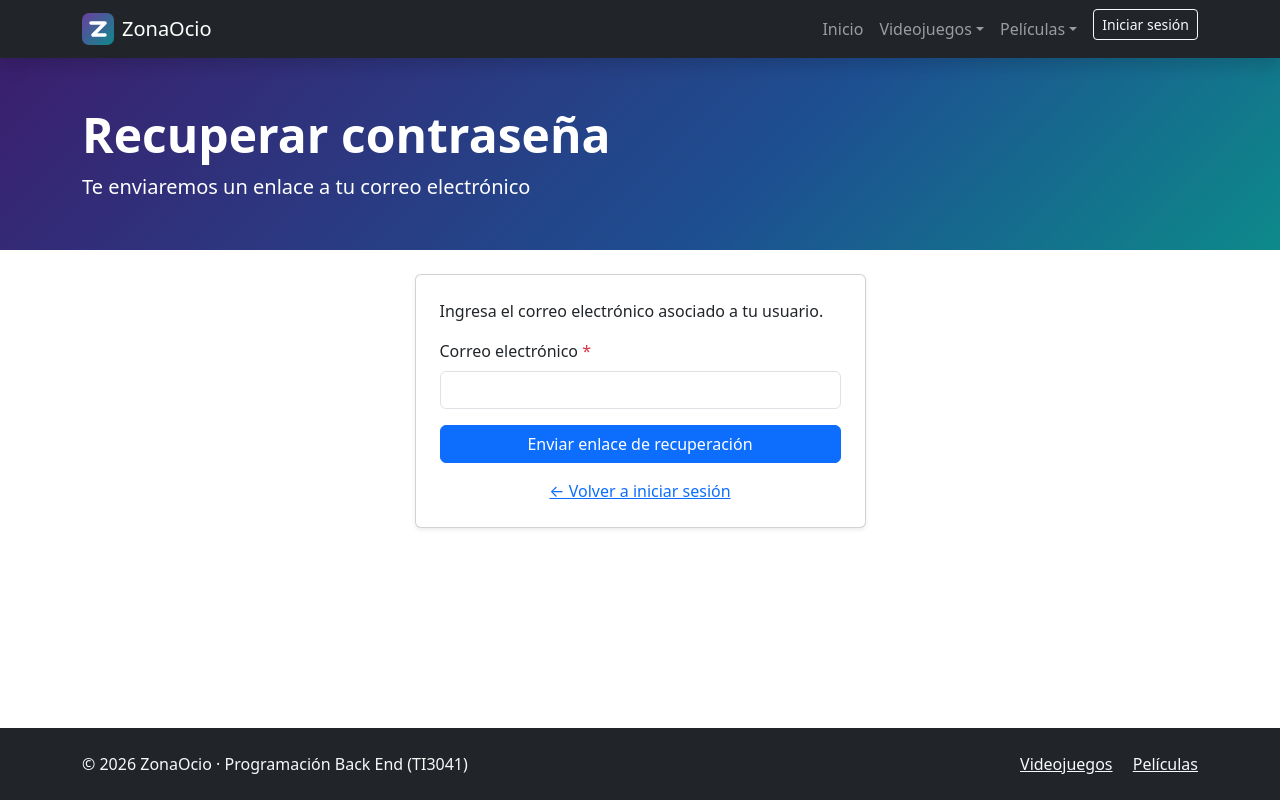
After one commit to SirGabrielValdes/Trabajo-Backend2026, a Django app: page /cuentas/recuperar/ in a window 1280 px wide. The commit adds this page. Run offline with Django 5.2, Linux system fonts and the light colour scheme; some libraries are stand-ins or nearby versions.

Commit message:
Agregar recuperacion de contrasena mediante correo electronico
Flujo con token seguro de Django: solicitud por correo, envio del enlace
(SMTP configurable con variables de entorno), validacion del token,
nueva contrasena y confirmacion. El enlace vence en 1 hora.

Co-Authored-By: Claude Opus 5.5 <noreply@anthropic.com>
Claude-Session: https://claude.ai/code/session_01XTJ2migVMLtmkR3S5ka4cM

```diff
--- a/cuentas/forms.py
+++ b/cuentas/forms.py
@@ -1,5 +1,7 @@
 from django import forms
-from django.contrib.auth.forms import AuthenticationForm, UserCreationForm
+from django.contrib.auth.forms import (
+    AuthenticationForm, PasswordResetForm, SetPasswordForm, UserCreationForm,
+)
 from django.contrib.auth.models import Group, User
 
 from zonaocio.formularios import FormularioBootstrap
@@ -9,6 +11,14 @@ from .roles import ROLES
 
 class LoginForm(FormularioBootstrap, AuthenticationForm):
     """Formulario de inicio de sesión (usuario y contraseña) con estilos Bootstrap."""
+
+
+class RecuperarClaveForm(FormularioBootstrap, PasswordResetForm):
+    """Paso 1 de la recuperación: el usuario ingresa su correo electrónico."""
+
+
+class NuevaClaveForm(FormularioBootstrap, SetPasswordForm):
+    """Paso 2 de la recuperación: el usuario define su nueva contraseña."""
 
 
 class PerfilMixin(forms.Form):
--- a/cuentas/templates/cuentas/login.html
+++ b/cuentas/templates/cuentas/login.html
@@ -19,6 +19,9 @@
                     <div class="d-grid">
                         <button type="submit" class="btn btn-primary">Ingresar</button>
                     </div>
+                    <p class="text-center mt-3 mb-0">
+                        <a href="{% url 'cuentas:recuperar' %}">¿Olvidaste tu contraseña?</a>
+                    </p>
                 </form>
             </div>
         </div>
--- /dev/null
+++ b/cuentas/templates/cuentas/recuperar/asunto.txt
@@ -0,0 +1 @@
+Recuperación de contraseña - ZonaOcio
--- /dev/null
+++ b/cuentas/templates/cuentas/recuperar/solicitar.html
@@ -0,0 +1,25 @@
+{% extends "base.html" %}
+
+{% block titulo %}Recuperar contraseña{% endblock %}
+{% block encabezado %}Recuperar contraseña{% endblock %}
+{% block subtitulo %}Te enviaremos un enlace a tu correo electrónico{% endblock %}
+
+{% block contenido %}
+<div class="row justify-content-center">
+    <div class="col-md-6 col-lg-5">
+        <div class="card shadow-sm">
+            <div class="card-body p-4">
+                <p>Ingresa el correo electrónico asociado a tu usuario.</p>
+                <form method="post" novalidate>
+                    {% csrf_token %}
+                    {% include "includes/formulario_campos.html" %}
+                    <div class="d-grid">
+                        <button type="submit" class="btn btn-primary">Enviar enlace de recuperación</button>
+                    </div>
+                </form>
+                <p class="text-center mt-3 mb-0"><a href="{% url 'cuentas:login' %}">&larr; Volver a iniciar sesión</a></p>
+            </div>
+        </div>
+    </div>
+</div>
+{% endblock %}
--- a/cuentas/urls.py
+++ b/cuentas/urls.py
@@ -9,6 +9,11 @@ urlpatterns = [
     path("login/", views.IniciarSesionView.as_view(), name="login"),
     path("logout/", auth_views.LogoutView.as_view(), name="logout"),
     path("panel/", views.panel, name="panel"),
+    # Recuperación de contraseña por correo
+    path("recuperar/", views.RecuperarClaveView.as_view(), name="recuperar"),
+    path("recuperar/enviado/", views.RecuperarEnviadoView.as_view(), name="recuperar_enviado"),
+    path("recuperar/<uidb64>/<token>/", views.NuevaClaveView.as_view(), name="recuperar_confirmar"),
+    path("recuperar/completado/", views.RecuperarCompletadoView.as_view(), name="recuperar_completado"),
     # Gestión de usuarios
     path("usuarios/", views.usuarios, name="usuarios"),
     path("usuarios/agregar/", views.usuario_crear, name="usuario_crear"),
--- a/cuentas/views.py
+++ b/cuentas/views.py
@@ -7,13 +7,16 @@ from django.contrib.auth.models import User
 from django.core.exceptions import PermissionDenied
 from django.db.models import Count, ProtectedError, Q, Sum
 from django.shortcuts import get_object_or_404, redirect, render
+from django.urls import reverse_lazy
 from django.utils import timezone
 
 from peliculas.models import Pelicula
 from ventas.models import Cliente, Venta
 from videojuegos.models import Videojuego
 
-from .forms import LoginForm, UsuarioCrearForm, UsuarioModificarForm
+from .forms import (
+    LoginForm, NuevaClaveForm, RecuperarClaveForm, UsuarioCrearForm, UsuarioModificarForm,
+)
 from .roles import ADMINISTRADOR, ADMINISTRATIVO, ROLES, SUPERVISOR, obtener_rol
 
 # Mantenedores del sistema: (nombre, ruta del listado, app, modelo)
@@ -38,6 +41,34 @@ class IniciarSesionView(auth_views.LoginView):
     template_name = "cuentas/login.html"
     authentication_form = LoginForm
     redirect_authenticated_user = True
+
+
+# ---------------------------------------------------------------------------
+# Recuperación de contraseña por correo electrónico (sistema de Django).
+# 1) El usuario ingresa su correo  2) Django genera un token seguro y envía el
+# enlace  3) Al abrirlo se valida el token  4) Se define la nueva contraseña.
+# ---------------------------------------------------------------------------
+class RecuperarClaveView(auth_views.PasswordResetView):
+    template_name = "cuentas/recuperar/solicitar.html"
+    form_class = RecuperarClaveForm
+    subject_template_name = "cuentas/recuperar/asunto.txt"
+    email_template_name = "cuentas/recuperar/correo.txt"
+    html_email_template_name = "cuentas/recuperar/correo.html"
+    success_url = reverse_lazy("cuentas:recuperar_enviado")
+
+
+class RecuperarEnviadoView(auth_views.PasswordResetDoneView):
+    template_name = "cuentas/recuperar/enviado.html"
+
+
+class NuevaClaveView(auth_views.PasswordResetConfirmView):
+    template_name = "cuentas/recuperar/nueva_clave.html"
+    form_class = NuevaClaveForm
+    success_url = reverse_lazy("cuentas:recuperar_completado")
+
+
+class RecuperarCompletadoView(auth_views.PasswordResetCompleteView):
+    template_name = "cuentas/recuperar/completado.html"
 
 
 def mantenedores_autorizados(usuario):
```
Also changed, not shown: cuentas/templates/cuentas/recuperar/completado.html (added, +14 -0 lines), cuentas/templates/cuentas/recuperar/correo.html (added, +18 -0 lines), cuentas/templates/cuentas/recuperar/correo.txt (added, +12 -0 lines), cuentas/templates/cuentas/recuperar/enviado.html (added, +18 -0 lines), cuentas/templates/cuentas/recuperar/nueva_clave.html (added, +30 -0 lines), zonaocio/settings.py (+18 -0 lines), 1 other file.
